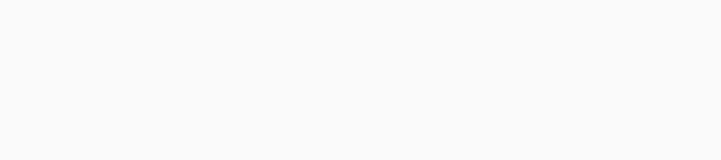
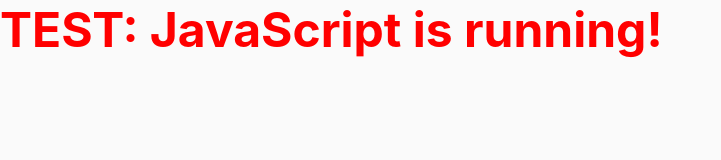
Before and after one commit to Cha0smagick/web-matematica-basica-y-pensamiento-matematico, a website built with Vite: page index.html in a window 1280 px wide. Shown: the whole page, without its empty margins (0-721 px from the left). Built offline with nearby package versions, Linux system fonts and the light colour scheme.

Commit message:
debug: render test text to check if JS runs

```diff
--- a/index.html
+++ b/index.html
@@ -34,7 +34,10 @@
 </head>
 <body>
   <div id="app"></div>
-  <script>console.log('HTML loaded, app element:', document.getElementById('app'));</script>
+  <script>
+    console.log('HTML loaded, app element:', document.getElementById('app'));
+    document.getElementById('app').innerHTML = '<h1 style="color: red; font-size: 48px;">TEST: JavaScript is running!</h1>';
+  </script>
 
   <!-- Critical inline script for theme initialization (prevents flash) -->
   <script>
```
